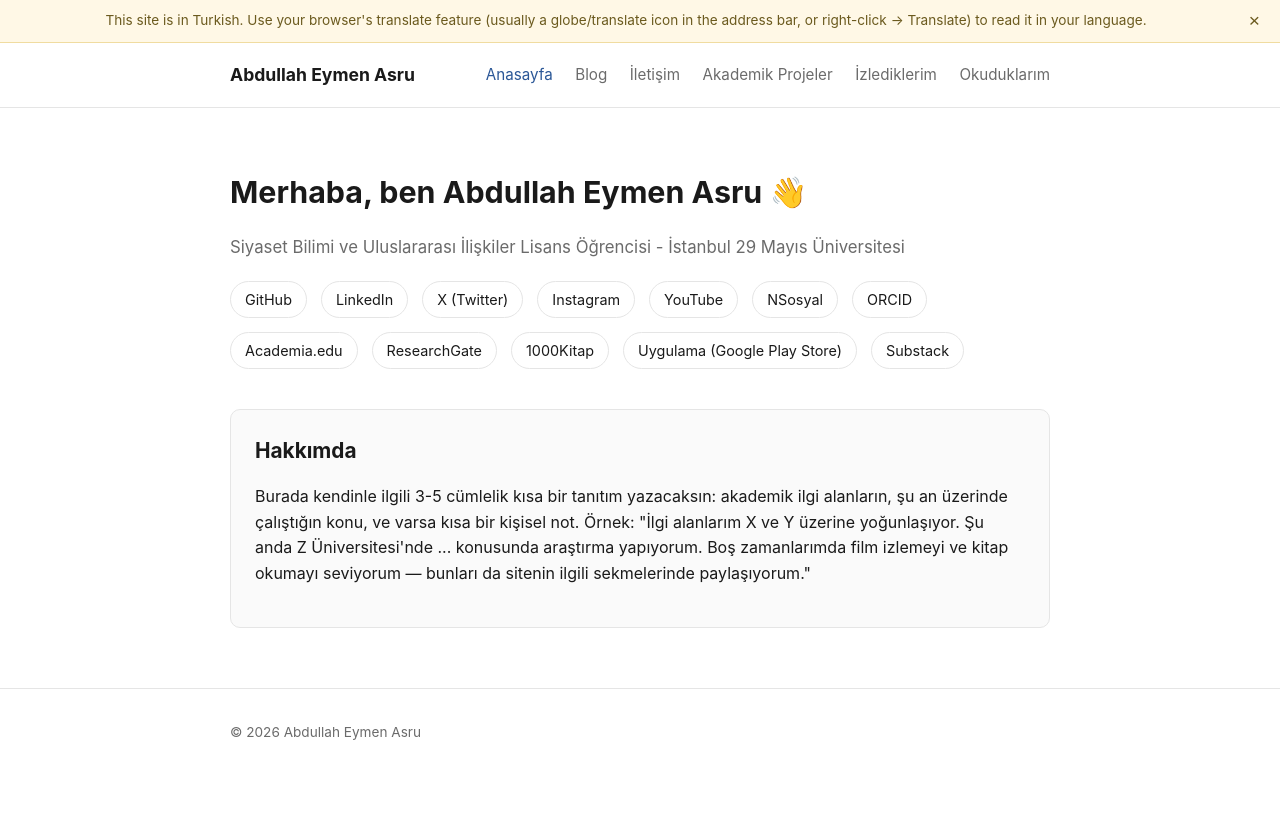
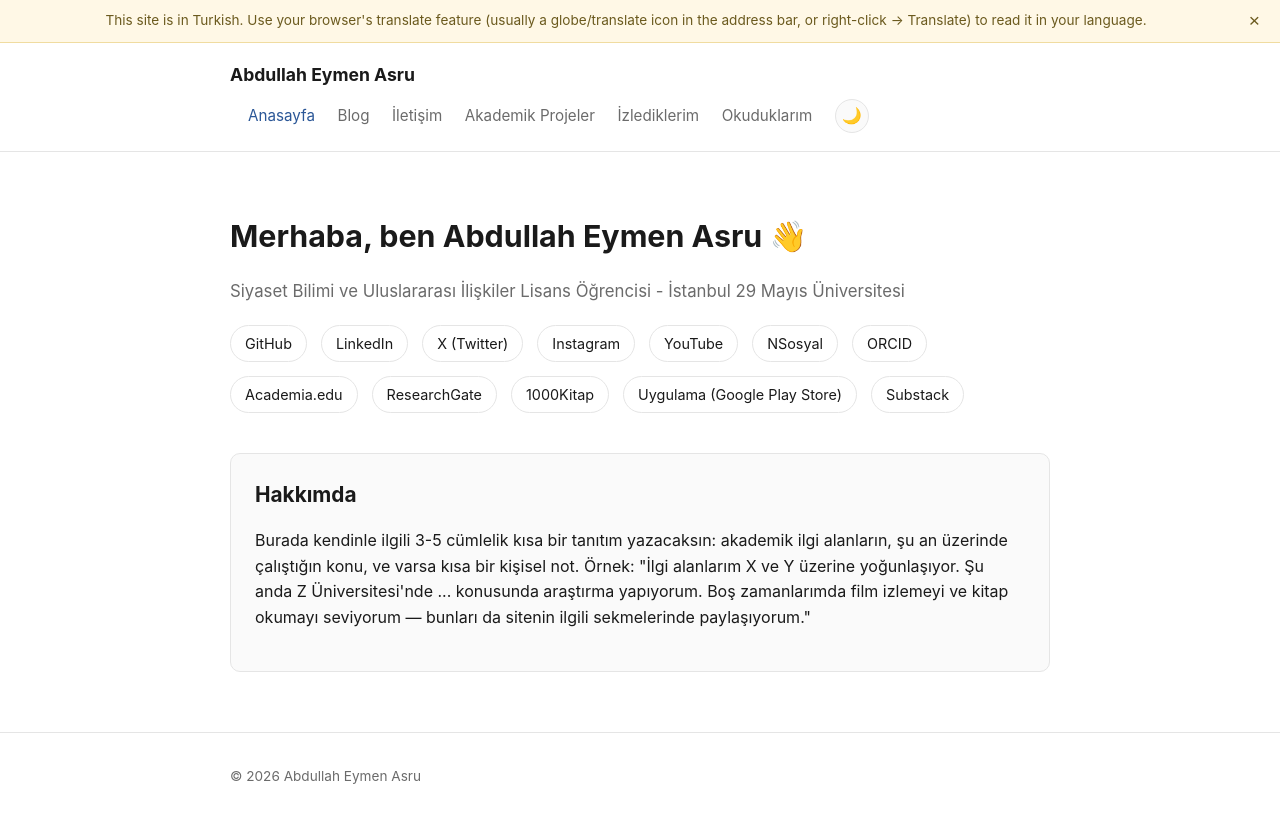
Before and after one commit to abdullah-eymen-asru/abdullah-eymen-asru.github.io, a Jekyll site: the page built from index.md, in a window 1280 px wide. Shown: the top 823 px of the page. Built offline with Jekyll 4.4.1, drawn with Linux system fonts in a browser that asks for light colours.

Commit message:
Implement theme toggle button and script
Added theme toggle functionality with button and script.

```diff
--- a/_layouts/default.html
+++ b/_layouts/default.html
@@ -4,6 +4,21 @@
   <meta charset="UTF-8">
   <meta name="viewport" content="width=device-width, initial-scale=1.0">
   <title>{{ page.title | default: site.title }}</title>
+
+  <script>
+    // Sayfa çizilmeden ÖNCE tema kararını veriyoruz ki beyazdan koyuya
+    // "zıplama" (flash) olmasın. Sıra: kullanıcının kayıtlı tercihi >
+    // yoksa cihazın sistem teması > o da yoksa varsayılan (açık).
+    (function () {
+      const saved = localStorage.getItem("theme");
+      const systemDark = window.matchMedia("(prefers-color-scheme: dark)").matches;
+      const theme = saved || (systemDark ? "dark" : "light");
+      if (theme === "dark") {
+        document.documentElement.setAttribute("data-theme", "dark");
+      }
+    })();
+  </script>
+
   <link rel="stylesheet" href="{{ '/assets/style.css' | relative_url }}">
 
   {% if site.google_analytics_id and site.google_analytics_id != "" %}
@@ -35,6 +50,7 @@
         <a href="{{ '/akademik-projeler.html' | relative_url }}">Akademik Projeler</a>
         <a href="{{ '/izlediklerim.html' | relative_url }}">İzlediklerim</a>
         <a href="{{ '/okuduklarim.html' | relative_url }}">Okuduklarım</a>
+        <button id="theme-toggle" class="theme-toggle" aria-label="Temayı değiştir" title="Temayı değiştir">🌙</button>
       </nav>
     </div>
   </header>
@@ -66,6 +82,30 @@
         });
       }
     })();
+
+    // Tema değiştirme butonu
+    (function () {
+      const toggleBtn = document.getElementById("theme-toggle");
+
+      function guncelIkon() {
+        const aktifKoyu = document.documentElement.getAttribute("data-theme") === "dark";
+        toggleBtn.textContent = aktifKoyu ? "☀️" : "🌙";
+      }
+
+      guncelIkon(); // sayfa açılışında mevcut duruma göre doğru ikonu göster
+
+      toggleBtn.addEventListener("click", () => {
+        const aktifKoyu = document.documentElement.getAttribute("data-theme") === "dark";
+        if (aktifKoyu) {
+          document.documentElement.removeAttribute("data-theme");
+          localStorage.setItem("theme", "light");
+        } else {
+          document.documentElement.setAttribute("data-theme", "dark");
+          localStorage.setItem("theme", "dark");
+        }
+        guncelIkon();
+      });
+    })();
   </script>
 </body>
 </html>
```
